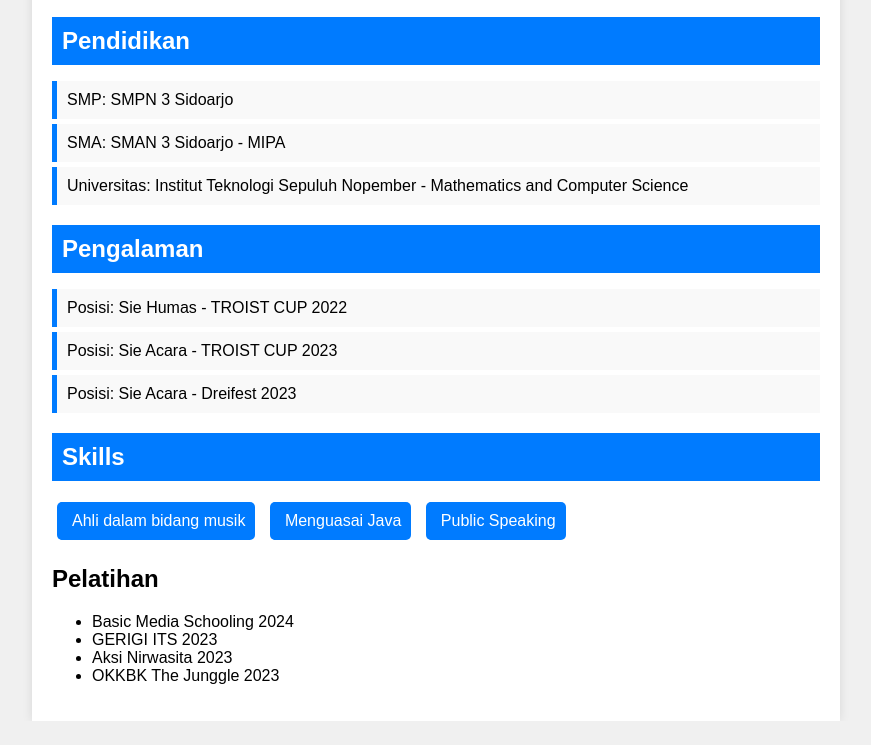
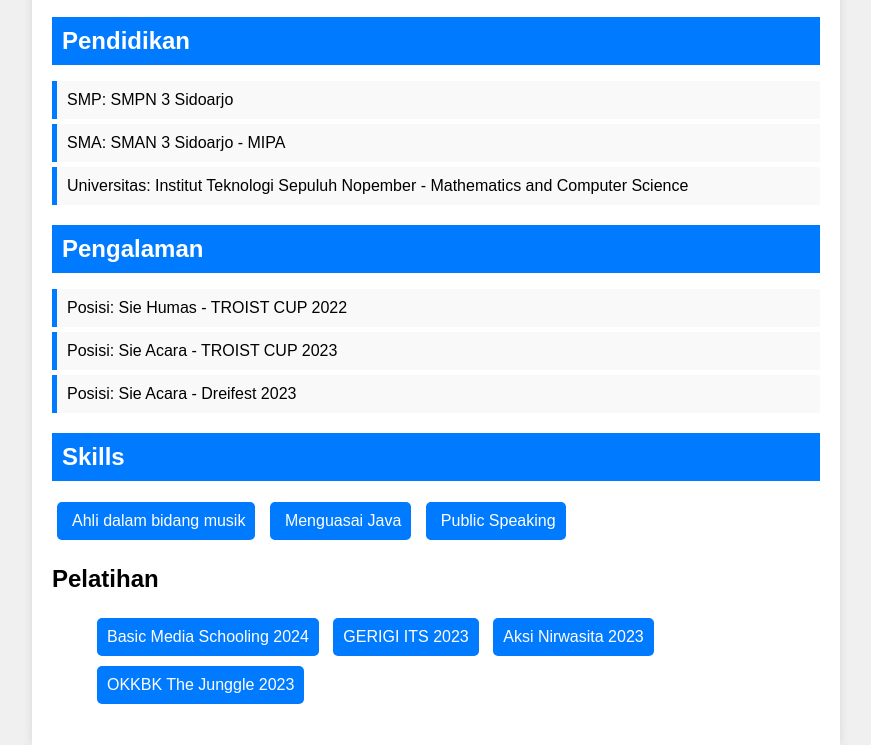
Before and after one commit to regan130/MyProfile, a plain HTML site: page index.html in a window 1280 px wide. Shown: the part 518-1263 px from the top of the page, without its empty margins (204-1075 px from the left). Before the commit the page ends 1239 px from the top, so only its background shows below. Drawn offline with Linux system fonts and the light colour scheme.

Commit message:
styles.css

```diff
--- a/CSS/styles.css
+++ b/CSS/styles.css
@@ -81,3 +81,11 @@ body {
   padding: 10px;
   border-radius: 5px;
 }
+.pelatihan ul li {
+  display: inline-block;
+  background-color: #007bff;
+  color: white;
+  margin: 5px;
+  padding: 10px;
+  border-radius: 5px;
+}
```
